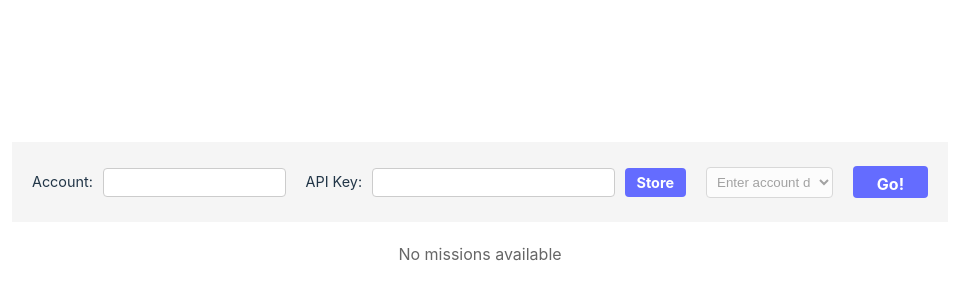
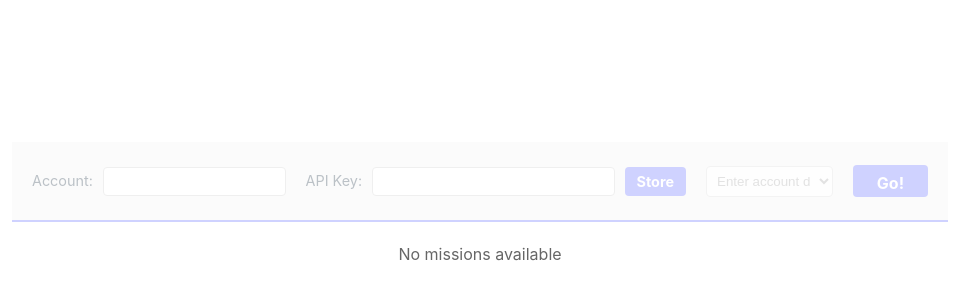
Before and after one commit to judgesteven/api-app-test, a React (Vite) app: page / in a window 1280 px wide. Shown: the part 186-486 px from the top of the page, without its empty margins (160-1119 px from the left). Built offline with nearby package versions, Linux system fonts and the light colour scheme.

Commit message:
style: add bottom border to input section

```diff
--- a/src/components/InputSection.tsx
+++ b/src/components/InputSection.tsx
@@ -35,7 +35,9 @@ const InputSection: React.FC<InputSectionProps> = ({
       padding: '10px 20px',
       backgroundColor: '#f5f5f5',
       display: 'flex',
-      alignItems: 'center'
+      alignItems: 'center',
+      borderBottom: '2px solid #646cff',
+      opacity: 0.3
     }}>
       <div style={{
         display: 'flex',
```
